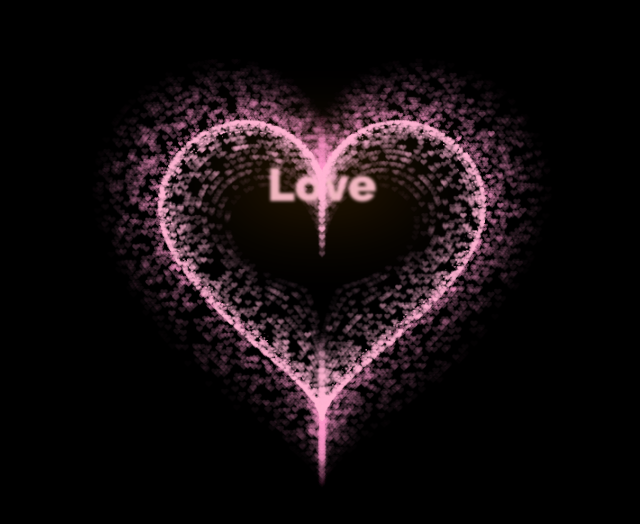
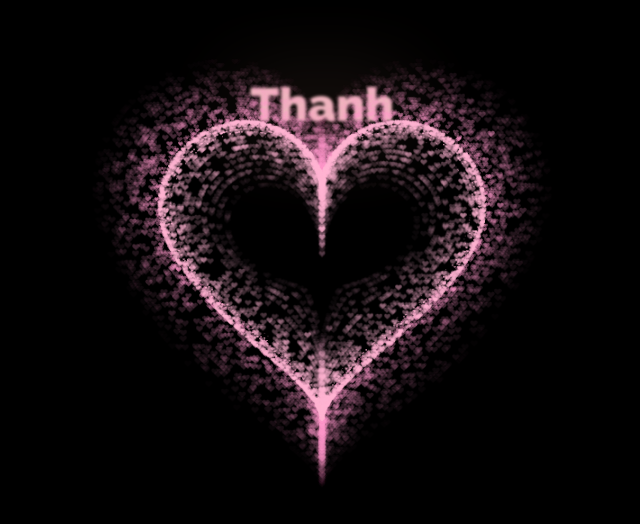
Before and after one commit to chubocon2015/heart, a website: page index.html in a window 1280 px wide. Shown: the part 114-638 px from the top of the page, without its empty margins (318-958 px from the left). Drawn offline with Linux system fonts and the light colour scheme; files that its build step writes are made by us from their sources; animation ran at ten frames a second.

Commit message:
thanhocheo

```diff
--- a/src/public/assets/css/main.css
+++ b/src/public/assets/css/main.css
@@ -10,7 +10,7 @@ body {
 #text1,
 #text2 {
 	position: absolute;
-	top: 30%;
+	top: 20%;
 	left: 50%;
 	transform: translate(-50%, -30%);
 	color: rgb(255, 192, 203);
--- a/src/resources/assets/js/main.js
+++ b/src/resources/assets/js/main.js
@@ -117,7 +117,7 @@ const elts = {
   text2: document.getElementById("text2"),
 };
 
-const texts = ["Love", "Miu", "3000", "🧡🧡🧡"];
+const texts = ["Thanh", "Ngu", "Ngốc", "💩💩💩"];
 
 const morphTime = 1;
 const cooldownTime = 0.25;
```
Also changed, not shown: package.json (+300 -1 lines), src/public/assets/js/main.min.js.
